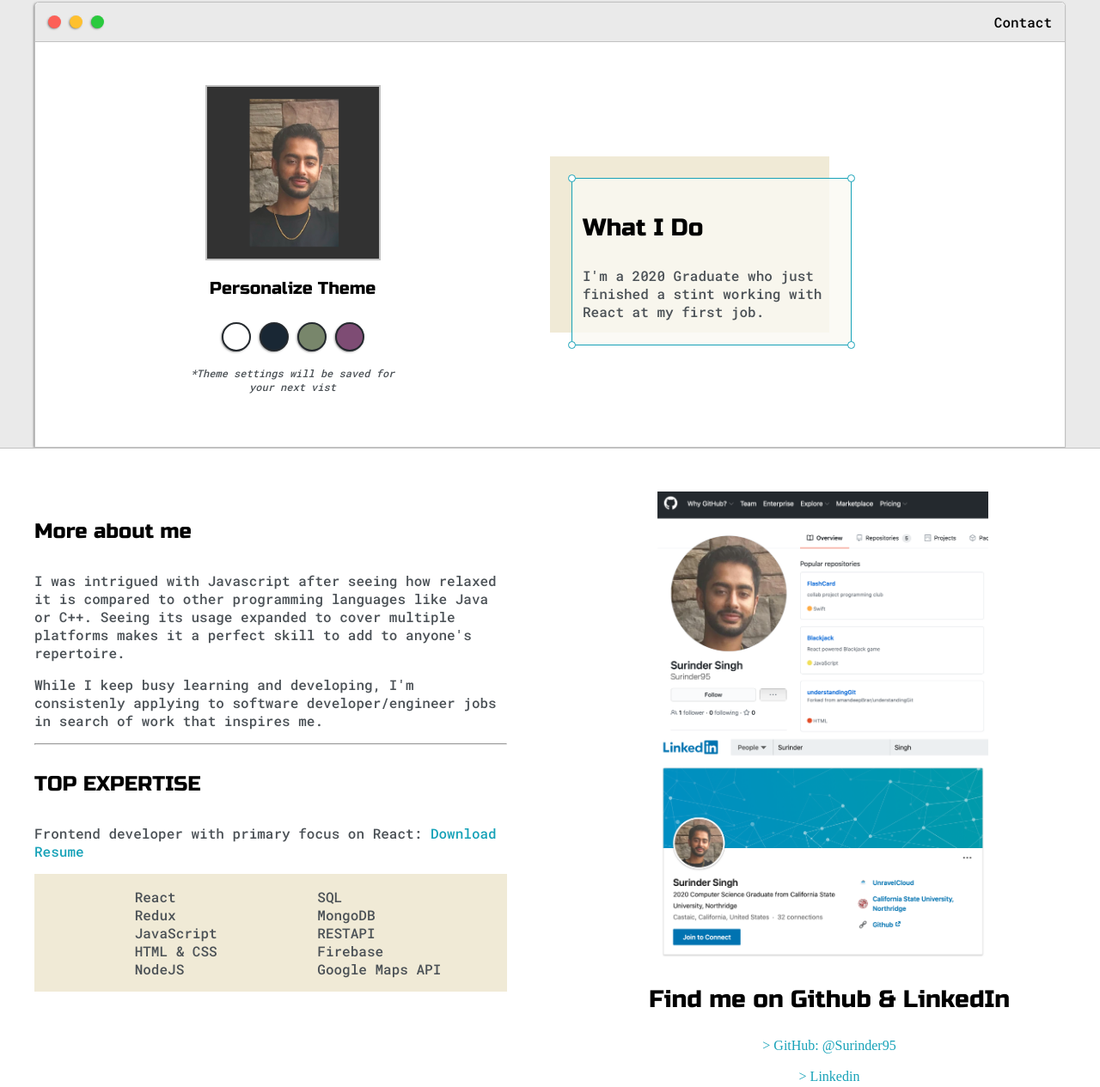
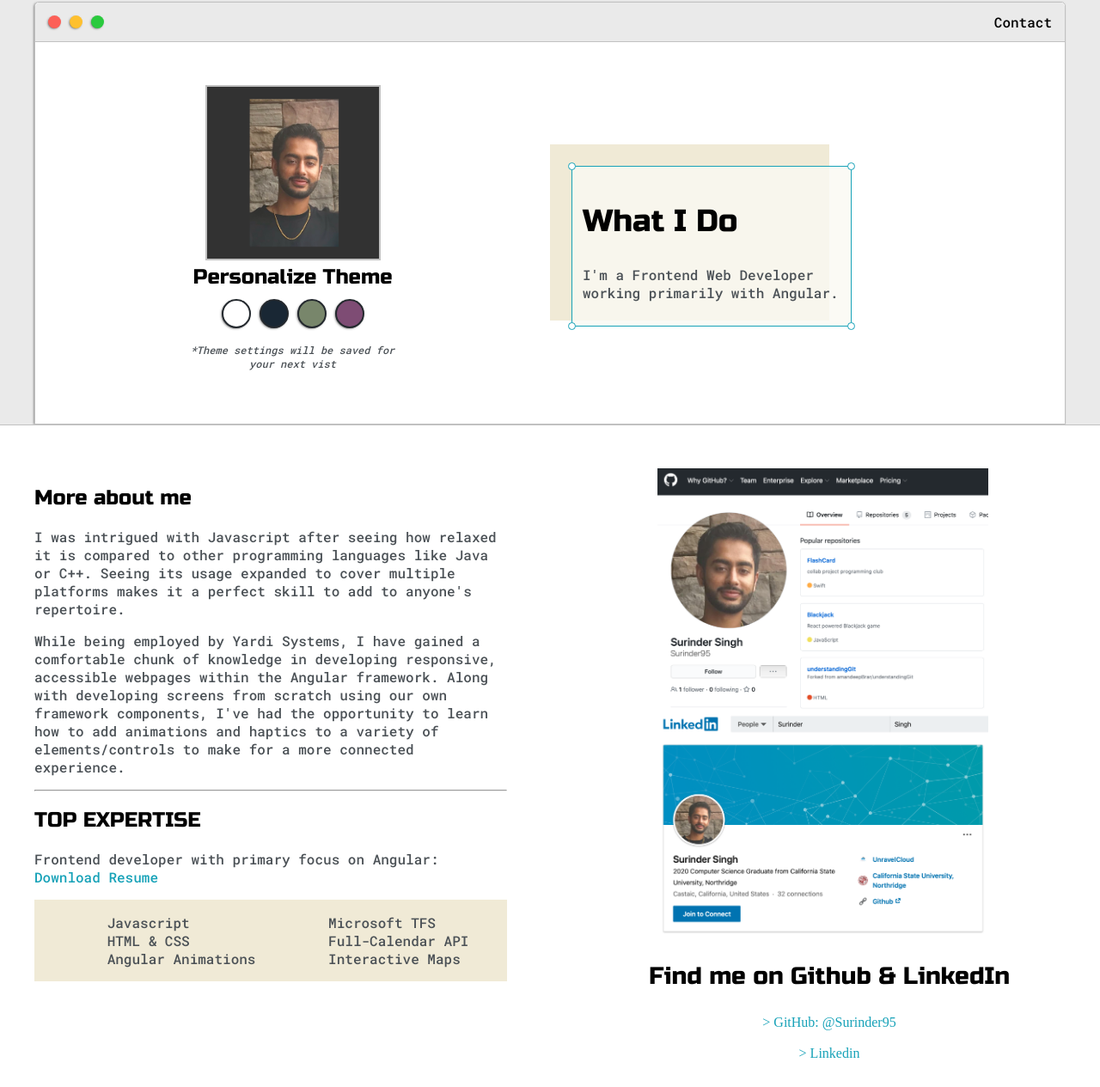
Before and after one commit to Surinder95/surinder95.github.io, a plain HTML site: page index.html in a window 1280 px wide. Shown: the part 159-1424 px from the top of the page at 86% size. Drawn offline with Linux system fonts and the light colour scheme.

Commit message:
Update index.html
updated headings and static data

```diff
--- a/index.html
+++ b/index.html
@@ -43,7 +43,7 @@
 
 				<div class="left-column">
 					<img id="profile_pic" src="images/sk.png">
-					<h5 style="text-align: center;line-height: 0;">Personalize Theme</h5>
+					<h2 style="font-size: 1.5rem;text-align: center;line-height: 0;">Personalize Theme</h2>
 
 					<div id="theme-options-wrapper">
 						<div data-mode="light" id="light-mode" class="theme-dot"></div>
@@ -61,8 +61,8 @@
 						<div id="preview">
 							<div id="corner-tl" class="corner"></div>
 							<div id="corner-tr" class="corner"></div>
-							<h3>What I Do</h3>
-							<p>I'm a 2020 Graduate who just finished a stint working with React at my first job.</p>
+							<h2>What I Do</h2>
+							<p>I'm a Frontend Web Developer working primarily with Angular.</p>
 							<div id="corner-br" class="corner"></div>
 							<div id="corner-bl" class="corner"></div>
 						</div>
@@ -77,35 +77,30 @@
 
 			<div class="about-wrapper">
 				<div class="about-me">
-					<h4>More about me</h4>
+					<h2 style="font-size: 1.5rem;">More about me</h2>
 
 					<p>I was intrigued with Javascript after seeing how relaxed it is compared to other programming languages like Java or C++. Seeing its usage expanded to cover multiple platforms makes it a perfect skill to add to anyone's repertoire. </p>
 
-					<p>While I keep busy learning and developing, I'm consistenly applying to software developer/engineer jobs in search of work that inspires me.</p>
+					<p>While being employed by Yardi Systems, I have gained a comfortable chunk of knowledge in developing responsive, accessible webpages within the Angular framework. Along with developing screens from scratch using our own framework components, I've had the opportunity to learn how to add animations and haptics to a variety of elements/controls to make for a more connected experience.</p>
 
 
 					<hr>
 
-					<h4>TOP EXPERTISE</h4>
+					<h2 style="font-size: 1.5rem;">TOP EXPERTISE</h2>
 
-					<p>Frontend developer with primary focus on React: <a target="_blank" href="SWE_SJ.pdf">Download Resume</a></p>
+					<p>Frontend developer with primary focus on Angular: <a target="_blank" href="SWE_SJ.pdf">Download Resume</a></p>
 
 					<div id="skills">
 						<ul>
-							<li>React</li>
-							<li>Redux</li>
-							<li>JavaScript</li>
+							<li>Javascript</li>
 							<li>HTML & CSS</li>
-							<li>NodeJS</li>
+							<li>Angular Animations</li>
 						</ul>
 
 						<ul>
-							<li>SQL</li>
-							<li>MongoDB</li>
-							<li>RESTAPI</li>
-							<li>Firebase</li>
-                            <li>Google Maps API</li>
-
+							<li>Microsoft TFS</li>
+							<li>Full-Calendar API</li>
+                            				<li>Interactive Maps</li>
 						</ul>
 
 					</div>
```
